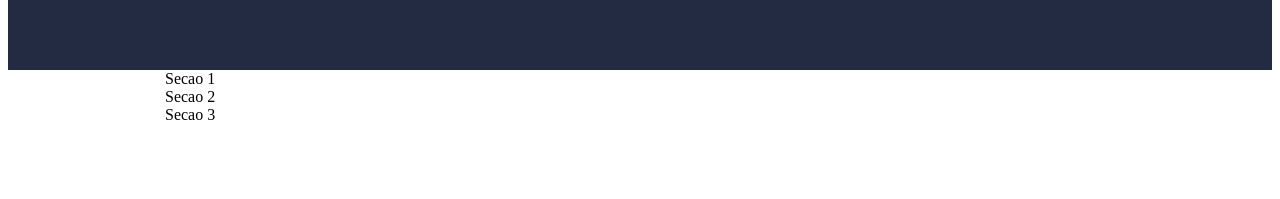
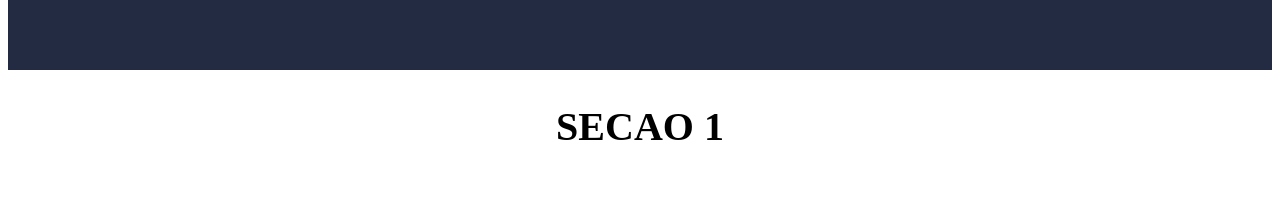
Before and after one commit to heltonricardo/svelte-secomp-sxs, a Svelte app: page / in a window 1280 px wide. Shown: the part 738-937 px from the top of the page. Before the commit the page ends 870 px from the top, so only its background shows below. Built offline with nearby package versions, Linux system fonts and the light colour scheme; the HTML template or start-up script is replaced by a standard one.

Commit message:
Adicionando titulo na secao (Secao, App)

```diff
--- a/src/App.svelte
+++ b/src/App.svelte
@@ -5,6 +5,6 @@
 
 <Capa />
 
-<Secao texto="Secao 1" />
-<Secao texto="Secao 2" />
-<Secao texto="Secao 3" />
+<Secao titulo="Secao 1" />
+<Secao titulo="Secao 2" />
+<Secao titulo="Secao 3" />
--- a/src/Secao.svelte
+++ b/src/Secao.svelte
@@ -1,8 +1,10 @@
 <script>
-    export let texto;
+    export let titulo;
 </script>
 
-<section class="secao">{texto}</section>
+<section class="secao">
+    <h1 class="titulo">{titulo}</h1>
+</section>
 
 <style>
     .secao {
@@ -11,9 +13,20 @@
         max-width: 950px;
     }
 
+    .titulo {
+        font-size: 22px;
+        text-align: center;
+        margin-bottom: 40px;
+        text-transform: uppercase;
+    }
+
     @media screen and (min-width: 550px) {
         .secao {
             width: 80%;
         }
+
+        .titulo {
+            font-size: 40px;
+        }
     }
 </style>
```
